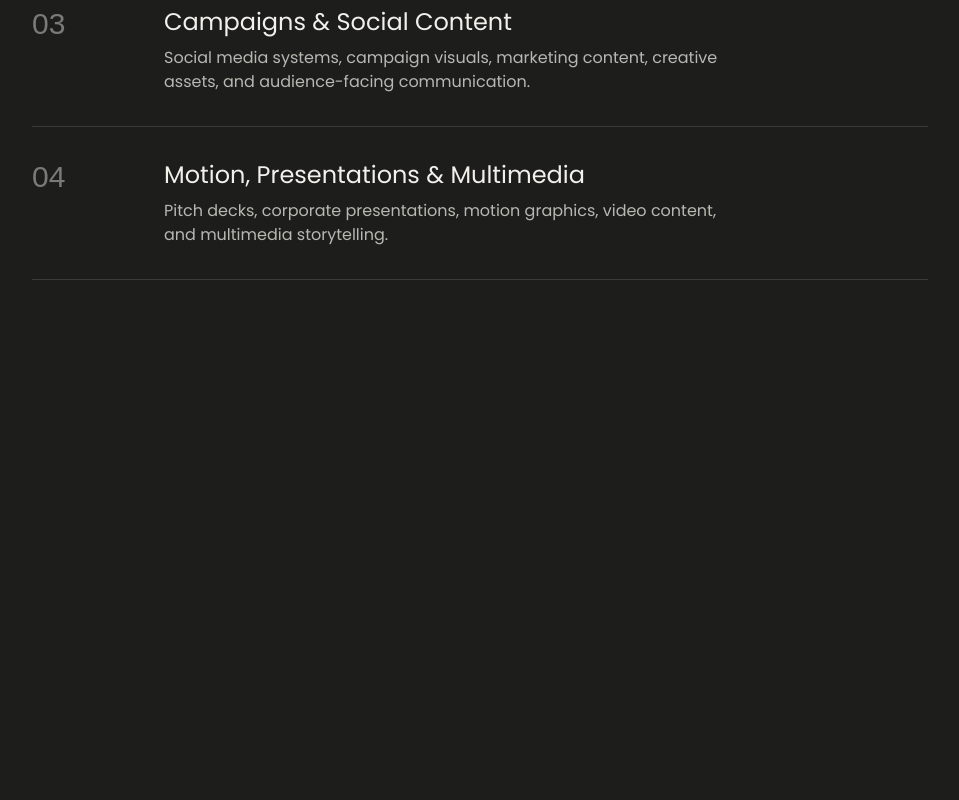
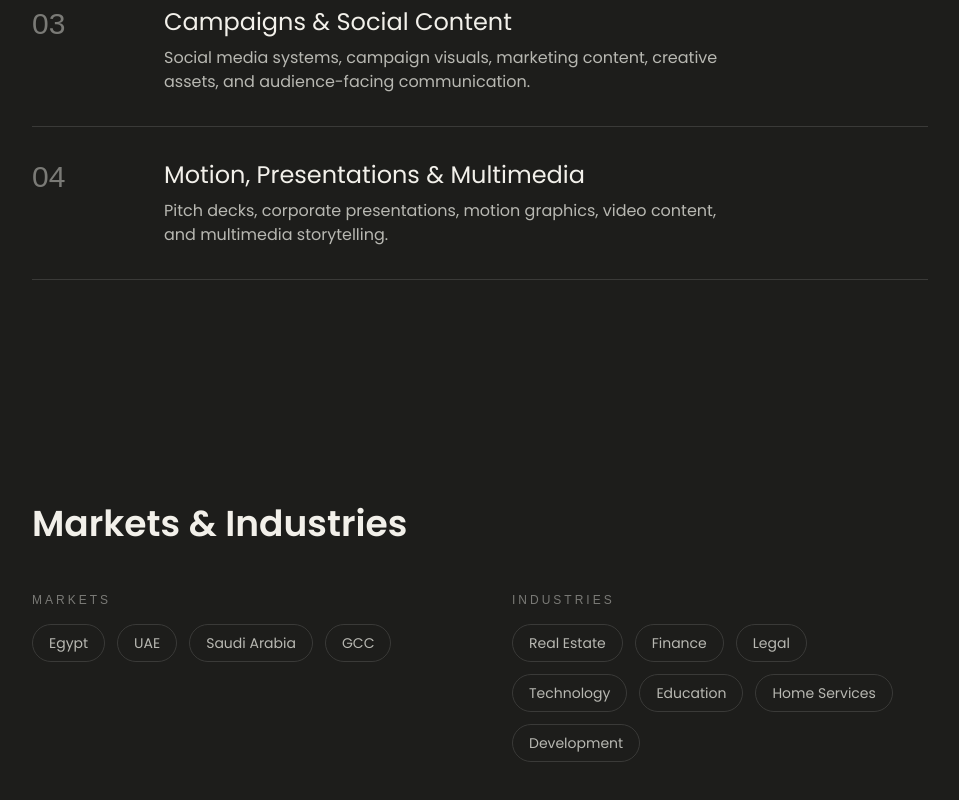
Before and after one commit to yasser-nasr/yasser-portfolio, a Next.js app: page / in a window 1280 px wide. Shown: the part 3354-4154 px from the top of the page, without its empty margins (160-1119 px from the left). Before the commit the page ends 3746 px from the top, so only its background shows below. Built offline with nearby package versions, Linux system fonts and the light colour scheme; a web font is replaced by a local one.

Commit message:
Phase 8: markets and industries section
Tag/chip layout for approved markets (Egypt, UAE, Saudi Arabia, GCC)
and industries, giving the page another distinct composition rather
than reusing the list or card patterns from prior sections.

```diff
--- a/src/app/page.tsx
+++ b/src/app/page.tsx
@@ -3,6 +3,7 @@ import ProofStrip from "@/components/ProofStrip";
 import SelectedWork from "@/components/SelectedWork";
 import Positioning from "@/components/Positioning";
 import Capabilities from "@/components/Capabilities";
+import MarketsIndustries from "@/components/MarketsIndustries";
 
 export default function Home() {
   return (
@@ -12,6 +13,7 @@ export default function Home() {
       <SelectedWork />
       <Positioning />
       <Capabilities />
+      <MarketsIndustries />
     </main>
   );
 }
--- /dev/null
+++ b/src/components/MarketsIndustries.tsx
@@ -0,0 +1,52 @@
+"use client";
+
+import { motion, type Variants } from "motion/react";
+import HeadingReveal from "@/components/HeadingReveal";
+import Reveal from "@/components/Reveal";
+import { industries, markets } from "@/data/markets";
+
+const container: Variants = {
+  hidden: {},
+  visible: { transition: { staggerChildren: 0.04 } },
+};
+
+const pill: Variants = {
+  hidden: { opacity: 0, scale: 0.9 },
+  visible: { opacity: 1, scale: 1, transition: { duration: 0.35, ease: "easeOut" } },
+};
+
+function TagGroup({ label, items }: { label: string; items: string[] }) {
+  return (
+    <div>
+      <p className="font-display text-xs uppercase tracking-[0.25em] text-ink-faint">{label}</p>
+      <Reveal variants={container} className="mt-4 flex flex-wrap gap-3">
+        {items.map((tagItem) => (
+          <motion.span
+            key={tagItem}
+            variants={pill}
+            className="rounded-full border border-edge px-4 py-2 text-sm text-ink-soft"
+          >
+            {tagItem}
+          </motion.span>
+        ))}
+      </Reveal>
+    </div>
+  );
+}
+
+export default function MarketsIndustries() {
+  return (
+    <section className="px-6 py-20 md:py-28">
+      <div className="mx-auto max-w-4xl">
+        <HeadingReveal as="h2" className="text-3xl font-semibold text-ink md:text-4xl">
+          Markets &amp; Industries
+        </HeadingReveal>
+
+        <div className="mt-12 grid gap-10 md:grid-cols-2 md:gap-16">
+          <TagGroup label="Markets" items={markets} />
+          <TagGroup label="Industries" items={industries} />
+        </div>
+      </div>
+    </section>
+  );
+}
--- /dev/null
+++ b/src/data/markets.ts
@@ -0,0 +1,11 @@
+export const markets = ["Egypt", "UAE", "Saudi Arabia", "GCC"];
+
+export const industries = [
+  "Real Estate",
+  "Finance",
+  "Legal",
+  "Technology",
+  "Education",
+  "Home Services",
+  "Development",
+];
```
